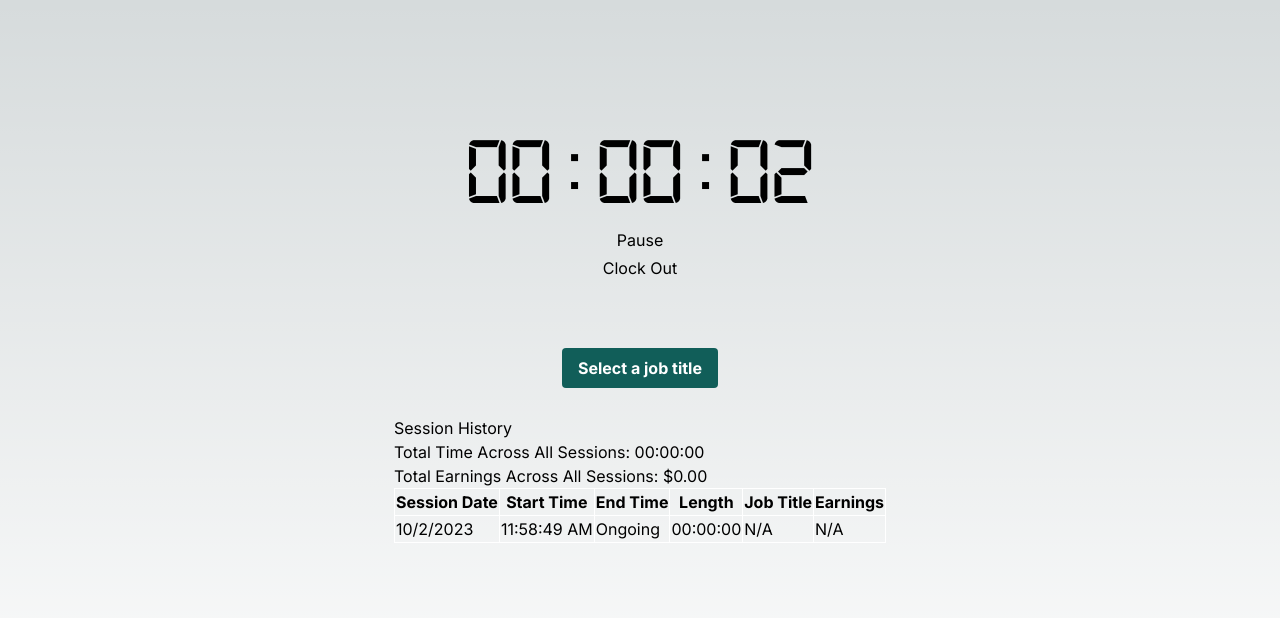
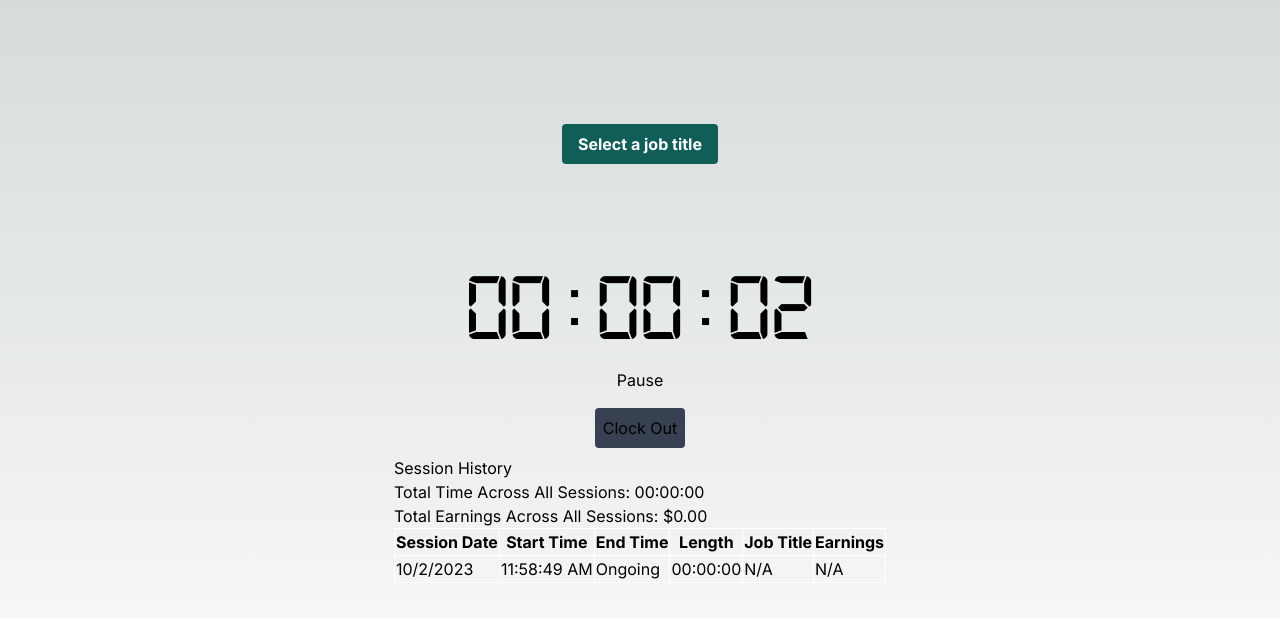
Before and after one commit to thatblockhead/clock-in, a Next.js app: page / in a window 1280 px wide. Both pictures are taken after a click on the button "Clock In". Shown: the top 618 px of the page. Built offline with nearby package versions, Linux system fonts and the light colour scheme.

Commit message:
style timer buttons

```diff
--- a/app/page.tsx
+++ b/app/page.tsx
@@ -83,20 +83,20 @@ export default function Home() {
 
   return (
     <main className="flex min-h-screen flex-col items-center p-24">
-      <TimerDisplay time={time} />
-      <div className="min-h-[24px] m-1">
-        {(isActive && pauseStart === null) && <PauseButton pause={pause} />}
-        {(!isActive && pauseStart !== null) && <UnpauseButton unpause={unpause} />}
-      </div>
-      <div>
-        {!isActive && pauseStart === null && <ClockInButton clockIn={clockIn} handleNewSession={handleNewSession} />}
-        {time !== 0 && <ClockOutButton clockOut={clockOut} sessions={sessions} handleUpdateSession={handleUpdateSession} pausedTime={pausedTime} />}
+      <div className="min-h-[64px] flex items-center m-4">
+        <JobTitleSelector selectedJob={selectedJob} setSelectedJob={setSelectedJob} />
       </div>
       <div className="min-h-[24px] m-2">
         {selectedJob ? <EarningsDisplay wage={selectedJob.wage} time={time} /> : ""}
       </div>
-      <div className="min-h-[64px] flex items-center m-4">
-        <JobTitleSelector selectedJob={selectedJob} setSelectedJob={setSelectedJob} />
+      <TimerDisplay time={time} />
+      <div className="min-h-[24px] m-2">
+        {(isActive && pauseStart === null) && <PauseButton pause={pause} />}
+        {(!isActive && pauseStart !== null) && <UnpauseButton unpause={unpause} />}
+      </div>
+      <div className="m-2">
+        {!isActive && pauseStart === null && <ClockInButton clockIn={clockIn} handleNewSession={handleNewSession} />}
+        {time !== 0 && <ClockOutButton clockOut={clockOut} sessions={sessions} handleUpdateSession={handleUpdateSession} pausedTime={pausedTime} />}
       </div>
       <div>
         <SessionHistoryDisplay sessions={sessions} />
--- a/components/buttons/ClockInButton.tsx
+++ b/components/buttons/ClockInButton.tsx
@@ -13,7 +13,12 @@ const ClockInButton: React.FC<ClockInButtonProps> = ({ clockIn, handleNewSession
   };
 
   return (
-    <button onClick={handleClick}>Clock In</button>
+    <button
+      onClick={handleClick}
+      className='bg-gray-700 p-2 rounded'
+    >
+      Clock In
+    </button>
   );
 };
 
--- a/components/buttons/ClockOutButton.tsx
+++ b/components/buttons/ClockOutButton.tsx
@@ -18,7 +18,12 @@ const ClockOutButton: React.FC<ClockOutButtonProps> = ({ clockOut, sessions, han
   };
 
   return (
-    <button onClick={handleClick}>Clock Out</button>
+    <button
+      onClick={handleClick}
+      className='bg-gray-700 p-2 rounded'
+    >
+      Clock Out
+    </button>
   );
 };
 
```
Also changed, not shown: 1 other file (tests, documents, lock files or other folders).
